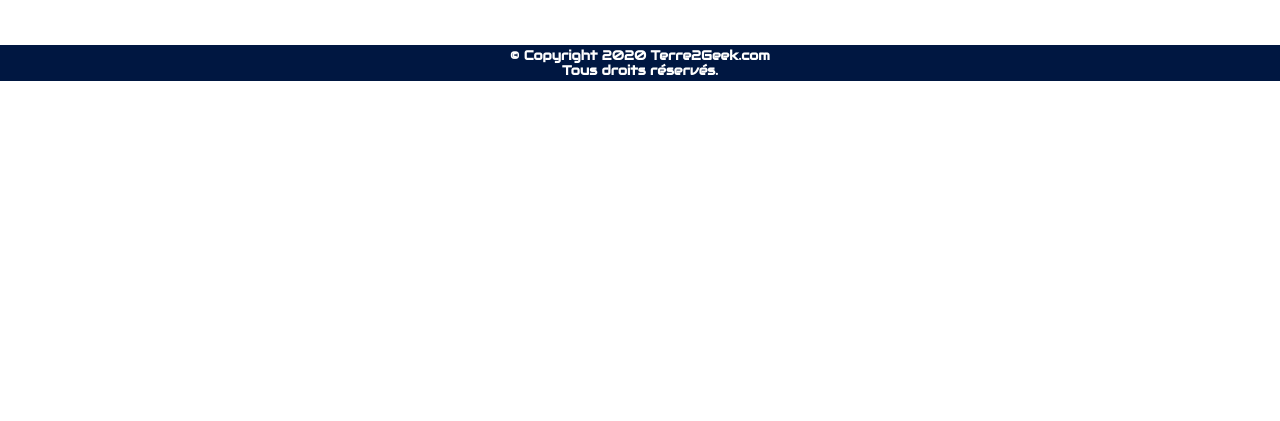
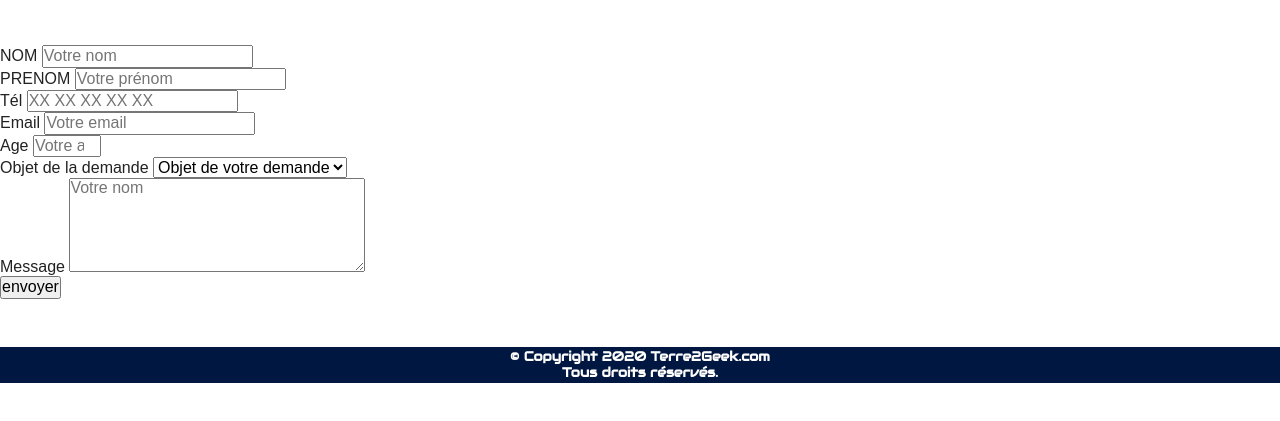
Before and after one commit to Fly-76/TerreDeGeek, a website built with Parcel: page contact.html in a window 1280 px wide. Shown: the part 249-670 px from the top of the page. Built offline with nearby package versions, Linux system fonts and the light colour scheme.

Commit message:
Update contact.html
insert a form

```diff
--- a/contact.html
+++ b/contact.html
@@ -44,7 +44,47 @@
   </header>
 
 
-   <!-- Display the contact form -->
+  <!-- Display the contact form -->
+  <section>
+    <form action="#" method="POST">
+      <div>
+          <label for="lastname">NOM</label>
+          <input type="text" id="lastname" placeholder="Votre nom" minlength="3" maxlength="40" required>
+      </div>
+      <div>
+          <label for="firstname">PRENOM</label>
+          <input type="text" id="firstname" placeholder="Votre prénom" minlength="3" maxlength="40" required>
+      </div>
+      <div>
+          <label for="phone">Tél</label>
+          <input type="tel" id="phone"  placeholder="XX XX XX XX XX" pattern="0[0-9]{1} [0-9]{2} [0-9]{2} [0-9]{2} [0-9]{2}">
+      </div>
+      <div>
+          <label for="email">Email</label>
+          <input type="email" id="email" placeholder="Votre email" required>
+      </div>
+      <div>
+          <label for="age">Age</label>
+          <input type="number" id="age" placeholder="Votre age" min="16" max="100">
+      </div>
+      <div>
+          <label for="subject">Objet de la demande</label>
+          <select name="subject" id="subject" required>
+              <option value="">Objet de votre demande</option>
+              <option value="information">Information</option>
+              <option value="claim">Réclamation</option>
+              <option value="partnership">Partenariat</option>
+              <option value="other">Autre...</option>
+          </select>
+      </div>
+      <div>
+          <label for="message">Message</label>
+          <textarea name="message" id="message" cols="30" rows="5" placeholder="Votre nom" required></textarea>
+      </div>
+
+      <input type="submit" value="envoyer">
+    </form>
+  </section>
 
    <!-- Display legal mentions -->
    <footer class="bluesheme">
```
